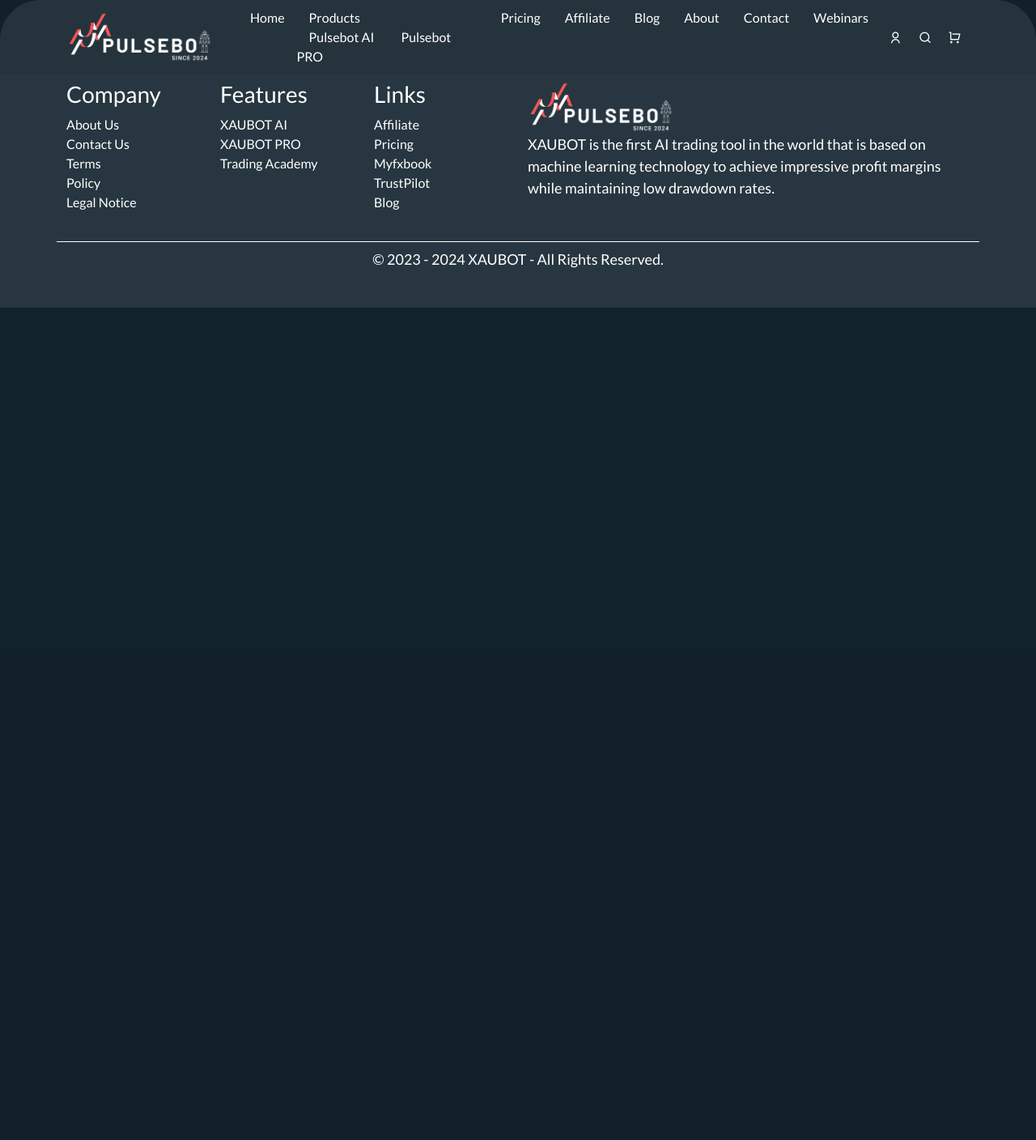
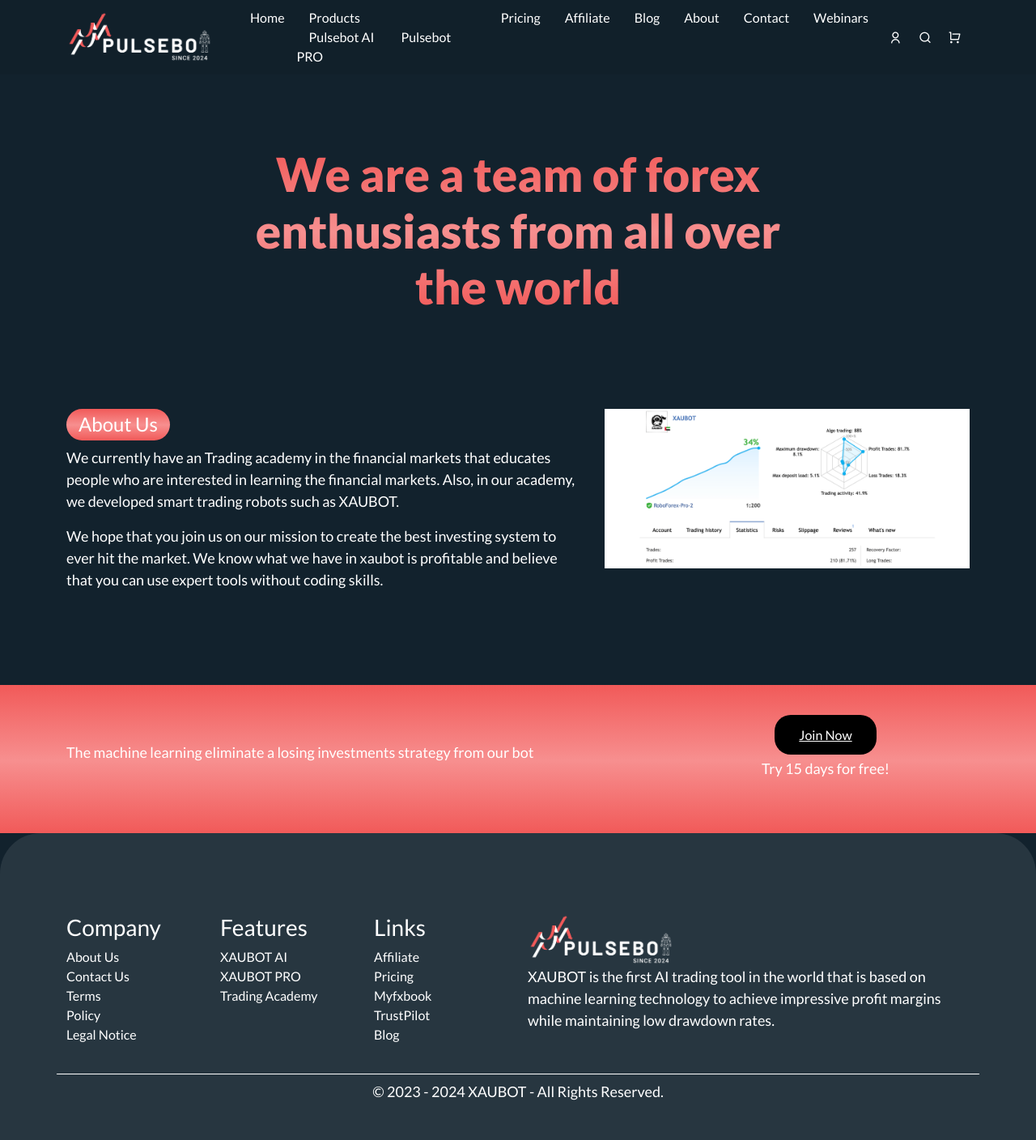
Before and after one commit to akkushwaha7834/pulsebo, a PHP site: page /about-us.php in a window 1280 px wide. Shown: the whole page at 81% size. Before the commit the page ends 380 px from the top, so only its background shows below. Run offline with PHP 8.4, Linux system fonts and the light colour scheme; some libraries are stand-ins or nearby versions.

Commit message:
About page done

```diff
--- a/about-us.php
+++ b/about-us.php
@@ -1,3 +1,58 @@
 <?php include ('includes/header.php');?>
 
+<section class="main-section" style="padding-bottom: 0;">
+	<div class="container">
+		<div class="row justify-content-center">
+			<div class="col-md-8">
+				<h2 class="main-heading text-gradient-color">
+					We are a team of forex enthusiasts from all over the world
+				</h2>
+			</div>
+		</div>
+	</div>
+</section>
+
+<section class="about-us-content">
+	<div class="container">
+		<div class="row">
+			<div class="col-md-7">
+				<h4 class="about-btn">
+					About Us
+				</h4>
+				<p>
+					We currently have an Trading academy in the financial markets that educates people who are interested in learning the financial markets.  Also, in our academy, we developed smart trading robots such as XAUBOT.
+				</p>
+				<p>
+					We hope that you join us on our mission to create the best investing system to ever hit the market. We know what we have in xaubot is profitable and believe that you can use expert tools without coding skills.
+				</p>
+			</div>
+			<div class="col-md-5">
+				<img src="assets/img/mql5-1k-verified.png" class="img-fluid">
+			</div>
+		</div>
+	</div>
+</section>
+
+<section class="cta">
+	<div class="container">
+		<div class="row align-items-center">
+			<div class="col-md-8">
+				<p>
+					The machine learning eliminate a losing investments strategy from our bot
+				</p>
+			</div>
+			<div class="col-md-4">
+				<div class="cta-btn text-center">
+					<a href="#">
+						Join Now
+					</a>
+					<p class="mt-3">
+						Try 15 days for free!
+					</p>
+				</div>
+			</div>
+		</div>
+	</div>
+</section>
+
 <?php include ('includes/footer.php');?>
--- a/assets/css/style.css
+++ b/assets/css/style.css
@@ -568,7 +568,7 @@
 
 
 /*Contact Us*/
-.contact-us{
+.main-section{
     padding: 180px 0;
 }
 .text-gradient-color{
@@ -584,7 +584,7 @@
     text-align: center;
 }
 .contcat-info{
-    background: linear-gradient(180deg, #f15a59 0%, #f78f8f 51%, #f15a59 100%);;
+    background: linear-gradient(180deg, #f15a59 0%, #f78f8f 51%, #f15a59 100%);
     width: 80%;
     margin: 0 auto;
     padding: 50px 0;
@@ -600,3 +600,22 @@
 .image-box a{
     text-decoration: none;
 }
+/*About Us*/
+
+.about-btn{
+    background: linear-gradient(180deg, #f15a59 0%, #f78f8f 51%, #f15a59 100%);
+    display: inline-block;
+    padding: 5px 15px;
+    color: #fff;
+    border-radius: 20px;
+}
+.cta{
+    padding: 50px 0;
+    background: linear-gradient(180deg, #f15a59 0%, #f78f8f 51%, #f15a59 100%);;;
+}
+.cta-btn a{
+    background-color: #000;
+    padding: 15px 30px;
+    border-radius: 20px;
+    color: #fff;
+}
--- a/contact-us.php
+++ b/contact-us.php
@@ -1,6 +1,6 @@
 <?php include ('includes/header.php');?>
 
-<section class="contact-us" style="">
+<section class="main-section" style="">
 	<div class="container">
 		<div class="row">
 			<div class="col-12">
```
Also changed, not shown: assets/img/mql5-1k-verified.png (added), 2 other files.
